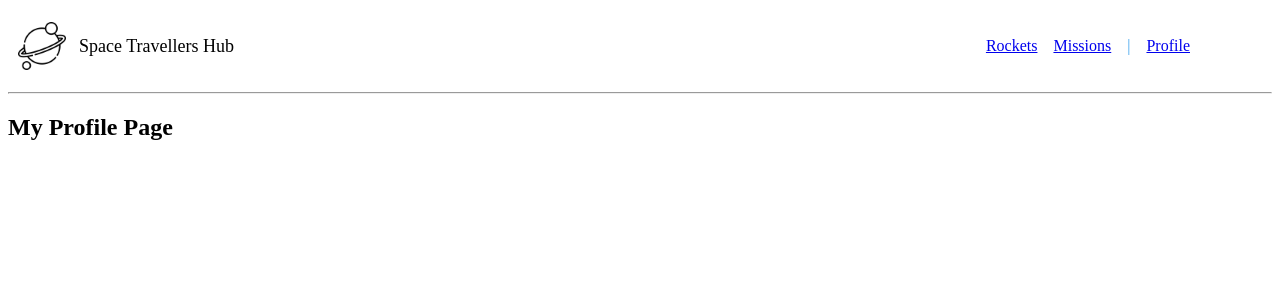
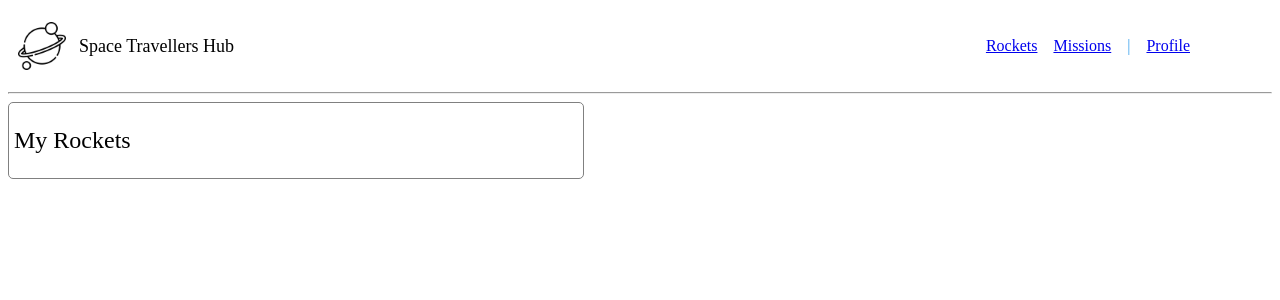
Before and after one commit to sam2if/Space_Travelers, a React (Create React App) app: page /profile in a window 1280 px wide. Shown: the top 300 px of the page. Built offline with nearby package versions, Linux system fonts and the light colour scheme.

Commit message:
update CSS

```diff
--- a/src/components/Profile.js
+++ b/src/components/Profile.js
@@ -1,10 +1,17 @@
 import React from 'react';
+import { useSelector } from 'react-redux';
+import css from './Profile.module.css';
 
 function Profile() {
+  const rockets = useSelector((state) => state.rockets.allRockets);
+  const reserved = rockets.filter((rocket) => rocket.reserved === true);
+
   return (
     <div>
-      <h2>My Profile Page</h2>
-      {/* Add the actual content for My Profile page here */}
+      <div className={css.rocketscont}>
+        <p className={css.heading}>My Rockets</p>
+        { reserved ? reserved.map((rocket) => (<p key={rocket.id} className={css.elem}>{rocket.rocket_name}</p>)) : ''}
+      </div>
     </div>
   );
 }
--- /dev/null
+++ b/src/components/Profile.module.css
@@ -0,0 +1,33 @@
+.container {
+    display: flex;
+    width: 95vw;
+    margin-top: 2rem;
+    height: auto;
+    justify-content: space-evenly;
+  }
+
+  .rocketscont {
+    display: flex;
+    width: 45%;
+    max-height: 280px;
+    justify-content: flex-start;
+    border: 1px solid grey;
+    border-radius: 5px;
+    flex-direction: column;
+    align-items: flex-start;
+    padding-left: 5px;
+  }
+
+  .heading {
+    font-weight: 500;
+    font-size: 24px;
+  }
+
+  .elem {
+    border-bottom: 1px solid grey;
+    width: 100%;
+  }
+
+  p:last-child {
+    border: none;
+  }
```
